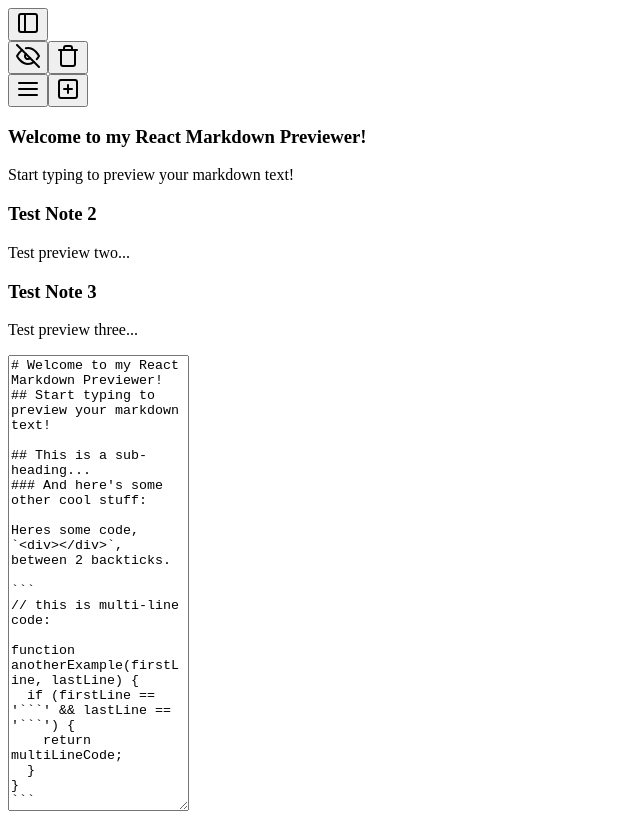
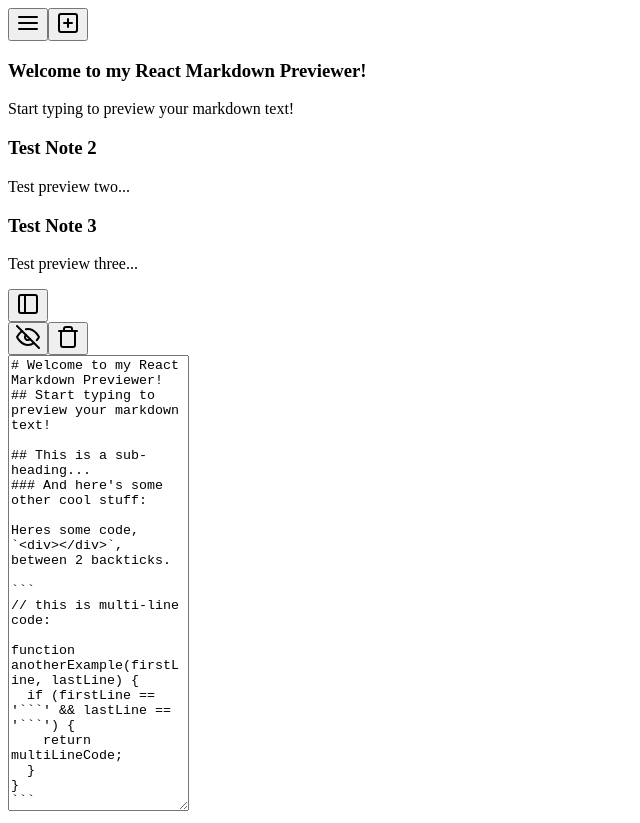
Before and after one commit to CBStanley12/easynote, a React (Create React App) app: page / in a window 1280 px wide. Shown: the whole page, without its empty margins (0-640 px from the left). Built offline with nearby package versions, Linux system fonts and the light colour scheme.

Commit message:
add ability to toggle the sidebar

```diff
--- a/src/components/App.js
+++ b/src/components/App.js
@@ -40,7 +40,6 @@ class App extends Component {
   }
 
   /*
-    TODO: Function to toggle the sidebar
     TODO: Functions to retrieve/store notes in localStorage
   */
 
@@ -134,8 +133,8 @@ class App extends Component {
 
     return (
       <div className="layout-container">
+        <Sidebar notes={notes} activeNote={activeNote} selectNote={selectNote} newNote={createNewNote} />
         <Header togglePreview={togglePreview} deleteNote={deleteNote} isPreviewDisplayed={isPreviewDisplayed} />
-        <Sidebar notes={notes} activeNote={activeNote} selectNote={selectNote} newNote={createNewNote} />
         {content}
       </div>
     );
--- a/src/components/Header.js
+++ b/src/components/Header.js
@@ -3,7 +3,7 @@ import React from 'react';
 const Header = ({ togglePreview, deleteNote, isPreviewDisplayed }) => {
     return (
         <header className="layout-header header">
-            <button className="icon">
+            <button className="icon" onClick={toggleSidebar}>
                 <svg xmlns="http://www.w3.org/2000/svg" width="24" height="24" viewBox="0 0 24 24" fill="none" stroke="currentColor" strokeWidth="2" strokeLinecap="round" strokeLinejoin="round"><rect x="3" y="3" width="18" height="18" rx="2" ry="2"></rect><line x1="9" y1="3" x2="9" y2="21"></line></svg>
             </button>
             <div>
@@ -23,4 +23,14 @@ const Header = ({ togglePreview, deleteNote, isPreviewDisplayed }) => {
     )
 }
 
+function toggleSidebar() {
+    let sidebar = document.querySelector('.sidebar');
+
+    if (sidebar.dataset.active === "is-active") {
+        sidebar.dataset.active = "is-hidden";
+    } else {
+        sidebar.dataset.active = "is-active";
+    }
+}
+
 export default Header;
--- a/src/components/Sidebar.js
+++ b/src/components/Sidebar.js
@@ -12,7 +12,7 @@ const Sidebar = ({ notes, activeNote, selectNote, newNote }) => {
     }
 
     return (
-        <aside className="layout-sidebar sidebar">
+        <aside className="layout-sidebar sidebar" data-active="is-active">
             <header className="sidebar_header">
                 <button className="icon">
                     <svg xmlns="http://www.w3.org/2000/svg" width="24" height="24" viewBox="0 0 24 24" fill="none" stroke="currentColor" strokeWidth="2" strokeLinecap="round" strokeLinejoin="round"><line x1="3" y1="12" x2="21" y2="12"></line><line x1="3" y1="6" x2="21" y2="6"></line><line x1="3" y1="18" x2="21" y2="18"></line></svg>
```
Also changed, not shown: src/styles/layout.css (+9 -0 lines).
